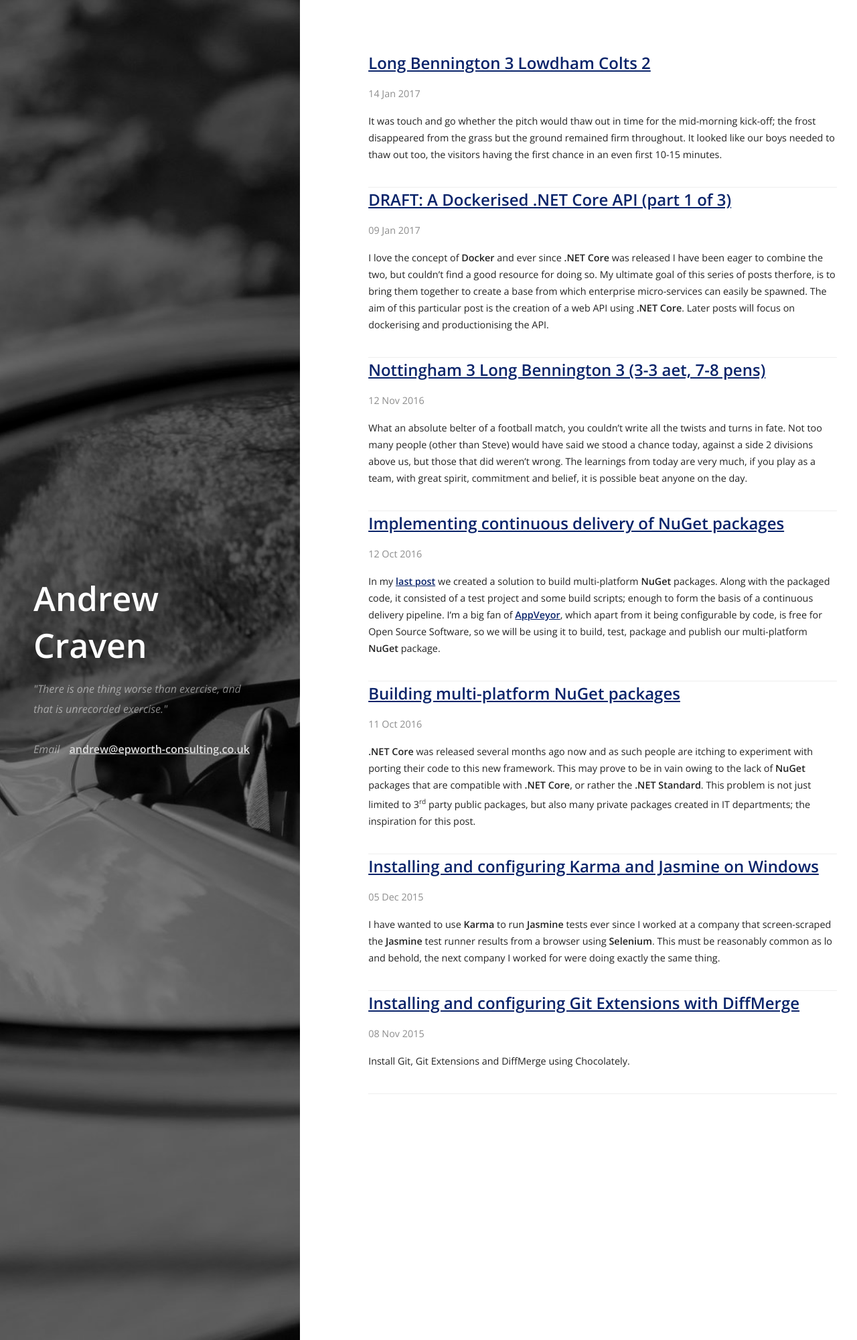
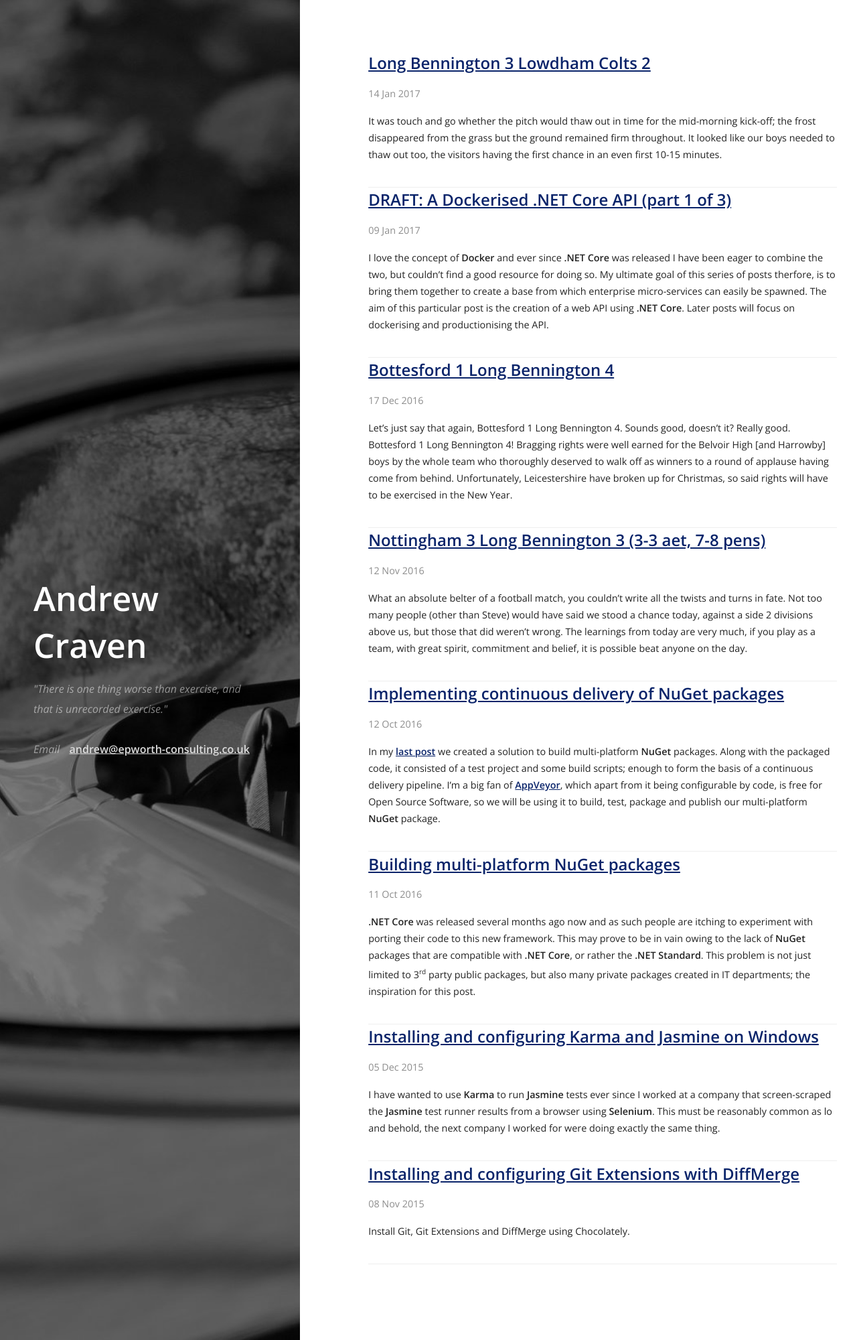
Before and after one commit to acraven/acraven.github.io, a Jekyll site: the page built from index.html, in a window 1280 px wide. Shown: the whole page at 67% size. Built offline with Jekyll 4.4.1, drawn with Linux system fonts in a browser that asks for light colours; nearby versions of some CDN libraries; some of the changed lines change nothing that is shown.

Commit message:
Bottesford v Long Bennington

```diff
--- /dev/null
+++ b/_posts/2016-12-17-bottesford-long-bennington.md
@@ -0,0 +1,24 @@
+---
+layout: post
+title: "Bottesford 1 Long Bennington 4"
+date: 2016-12-17
+categories: lbjfc under15s football
+featured_image: /images/cover.jpg
+---
+Let’s just say that again, Bottesford 1 Long Bennington 4. Sounds good, doesn’t it? Really good. Bottesford 1 Long Bennington 4! Bragging rights were well earned for the Belvoir High [and Harrowby] boys by the whole team who thoroughly deserved to walk off as winners to a round of applause having come from behind. Unfortunately, Leicestershire have broken up for Christmas, so said rights will have to be exercised in the New Year.
+
+Bottesford were 3 points behind Attenborough Colts with a game in hand going in the game. They have not lost all season, and they had a 100% home record until today. Make no mistake, they are a good side and are second in the league on merit; the league table doesn’t lie by this time of year.
+
+The boys all put in match winning performances today, Man of the Match Tom King neutralised Bottesford’s biggest threat, Louis Butler mopped up as last man, Charlie was quick off his line, Ollie Howgill and Will Herring prevented the wide players getting around the back or coming inside, Owen and Bradley dominated the midfield, Toby and Louis Boyle made sublime passes, Ollie Barry’s touches and flicks were first class, Sam Green pressed and hassled the defence, Sam Wright got deep and fed an advancing midfield and Jamie Staunton got behind and supplied cross after cross. The game plan was executed perfectly, Bottesford couldn’t play their own football, and if my notes are to be trusted, could only manage 1 shot (off-target) in the 2nd half. One of their parents said they were like a flat bottle of Coke; if that was the case our boys had taken the fizz out of their game.
+
+We started brightly following Toby’s team talk, getting the ball to Jamie who moved it quickly down the right wing. It was Toby who forced a save early on, shortly followed by Sam Wright who hit the underside of the cross-bar.
+
+Conceding a soft goal in the 12th minute was not part of the plan, but parity was restored minutes later as a quick throw in by Ollie Howgill to Sam Wright who found Jamie for a smart finish. Sam Green and Owen both had shots on target, but the half finished 1-1.
+
+The second half started just as brightly, Jamie testing the ‘keeper early on before being involved in the 2nd goal, Louis Boyle to Jamie to Ollie Barry for Sam Wright to squeeze under the ‘keeper into the net. 1-2.
+
+Bradley managed a couple of shots on target, but the real drama happened in 3 minutes in the middle of the half. Jamie’s shot game off the ‘keeper for Sam Wright to finish off; the flag was raised but after a discussion the linesman was overruled. 1-3. Shortly after the restart, a clearance was then blocked, which Jamie pounced on for our 4th. Our finishing today was clinical.
+
+We remain in 7th place, but we’ve reduced the gap between us and 2nd place, and with a few other good results against the top half we could be pressing for a top three finish. We have a trip to Holy Spirit Celtic on 7th January before hosting Lowdham Colts and Bottesford on the 14th and 21st respectively. We should be targeting wins against Holy Spirit Celtic and Lowdham Colts, and if we repeat today’s performance there’s no reason we shouldn’t beat Bottesford too.
+
+Thanks to Will and Des for running the line.
--- a/_posts/2017-01-14-long-bennington-lowdham-colts.md
+++ b/_posts/2017-01-14-long-bennington-lowdham-colts.md
@@ -23,7 +23,7 @@ Charlie made a fine reaction save minutes later to prevent the equaliser. He bac
 
 With Toton losing to Radcliffe, Farndon losing to Attenborough and Wollaton Hall and Bramcote not playing, we jump from 7th to 4th, to within 5 points of 2nd place Bottesford.
 
-We have arguably our biggest game of the season on Saturday. Said 2nd place Bottesford are heading over, no doubt with the intention to right a wrong (at least in their eyes). If I remember correctly, we beat them before Christmas, something like 4-1, so they will be very hungry. It would be a tremendous achievement if we can do “the double” and take ourselves to within 2 points of them.
+We have arguably our biggest game of the season on Saturday. Said 2nd place Bottesford are heading over, no doubt with the intention to right a wrong (at least in their eyes). If I remember correctly, we [beat them before Christmas]({% post_url 2016-12-17-bottesford-long-bennington %}), something like 4-1, so they will be very hungry. It would be a tremendous achievement if we can do “the double” and take ourselves to within 2 points of them.
 
 If we can ask one thing all season: please, please, please, no girlfriends, no sleep-overs, no alcohol, no cigarettes, no drugs (soft or hard) on Friday night; just plenty of sleep and a good early breakfast on Saturday morning. Steve won’t approve, but if they get cold hands, send them in a pair of thin gloves. We are talking marginal gains. Kick-off is 10:30, please report with match winning attitude at 9:45.
 
```
